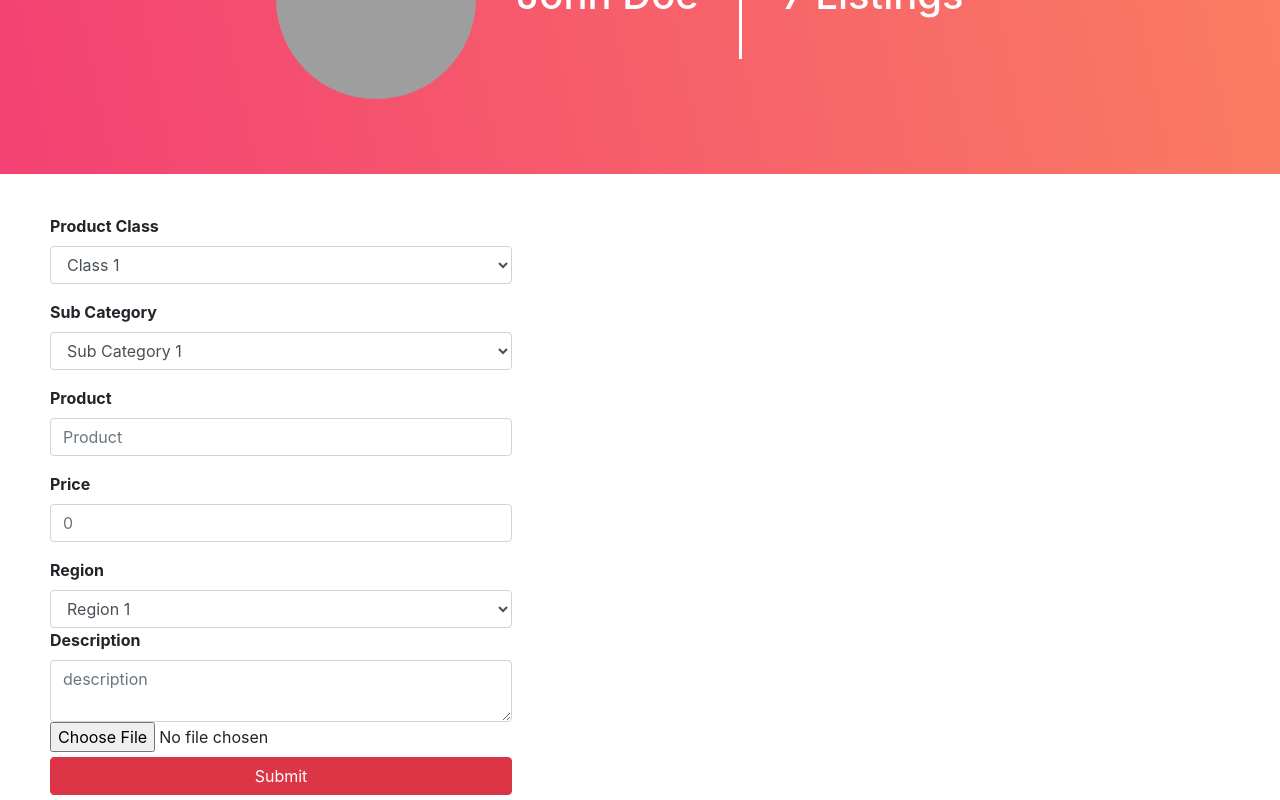
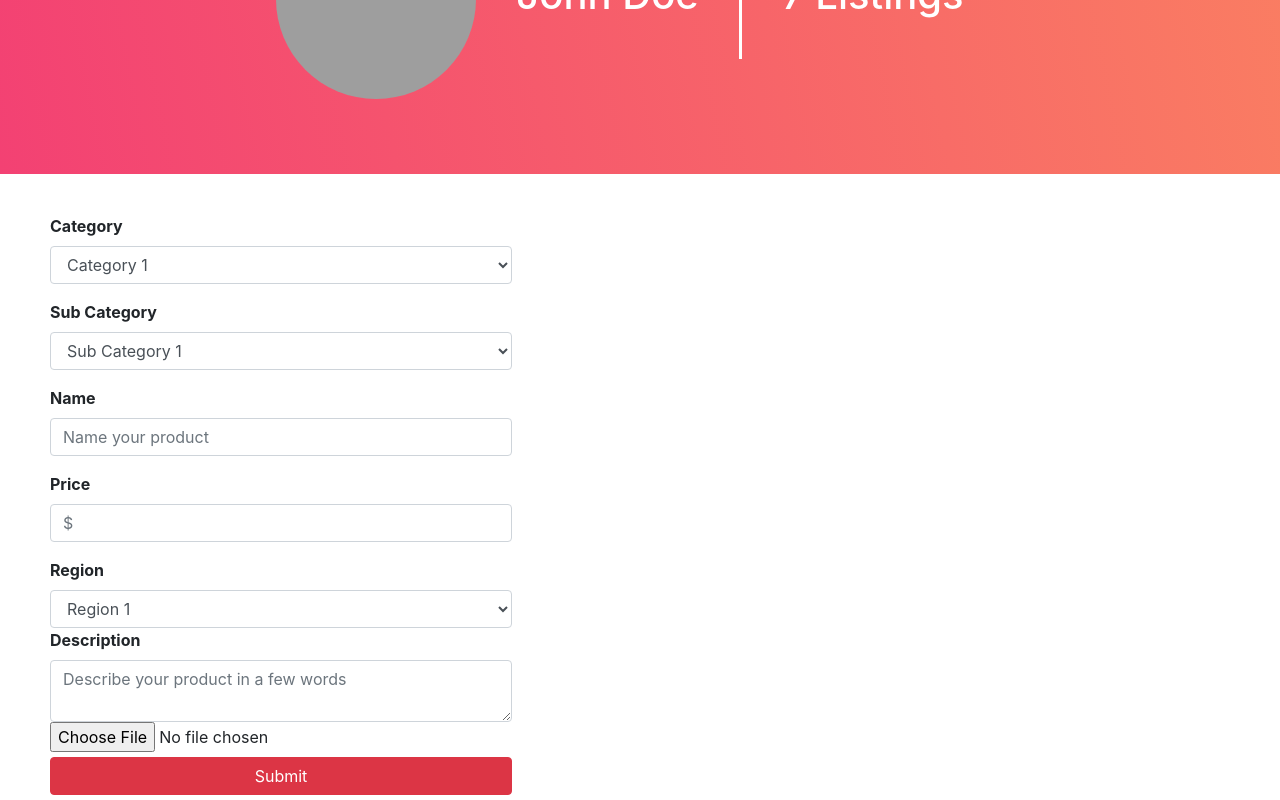
Before and after one commit to BW-African-Marketplace-3/marketplace-fe, a React (Create React App) app in the folder client/: page / in a window 1280 px wide. Shown: the part 550-1350 px from the top of the page. Built offline with nearby package versions, Linux system fonts and the light colour scheme; grey boxes are pictures that could not be loaded.

Commit message:
Fixed some bugs.

```diff
--- a/client/src/components/Profile/ProfileForm.js
+++ b/client/src/components/Profile/ProfileForm.js
@@ -18,47 +18,48 @@ const ProfileForm = () => {
 		console.log(e.target.value);
 	};
 
+	const submitForm = e => {
+		e.preventDefault();
+	};
 	return (
-		<Form className='profile__form'>
+		<Form onSubmit={submitForm} className='profile__form'>
 			<FormGroup>
-				<label htmlFor='productClass'>Product Class</label>
+				<label htmlFor='category'>Category</label>
 				<Input
-					id='productClass'
+					id='category'
 					type='select'
-					name='productClass'
-					placeholder='Product class'
+					name='category'
 					onChange={handleChanges}
 				>
-					<option>Class 1</option>
-					<option>Class 2</option>
-					<option>Class 3</option>
-					<option>Class 4</option>
+					<option value='1'>Category 1</option>
+					<option value='2'>Category 2</option>
+					<option value='3'>Category 3</option>
+					<option value='4'>Category 4</option>
 				</Input>
 			</FormGroup>
 
 			<FormGroup>
-				<Label htmlFor='subCategory'>Sub Category</Label>
+				<Label htmlFor='sub_category'>Sub Category</Label>
 				<Input
-					id='subCategory'
+					id='sub_category'
 					type='select'
-					name=''
-					placeholder='subCategory'
+					name='sub_category'
 					onChange={handleChanges}
 				>
-					<option>Sub Category 1</option>
-					<option>Sub Category 2</option>
-					<option>Sub Category 3</option>
-					<option>Sub Category 4</option>
+					<option value='1'>Sub Category 1</option>
+					<option value='2'>Sub Category 2</option>
+					<option value='3'>Sub Category 3</option>
+					<option value='4'>Sub Category 4</option>
 				</Input>
 			</FormGroup>
 
 			<FormGroup>
-				<Label htmlFor='product'>Product</Label>
+				<Label htmlFor='name'>Name</Label>
 				<Input
-					id='product'
+					id='name'
 					type='text'
-					name=''
-					placeholder='Product'
+					name='name'
+					placeholder='Name your product'
 					onChange={handleChanges}
 				/>
 			</FormGroup>
@@ -68,18 +69,18 @@ const ProfileForm = () => {
 				<Input
 					id='price'
 					type='number'
-					name=''
-					placeholder='0'
+					name='price'
+					placeholder='$'
 					onChange={handleChanges}
 				/>
 			</FormGroup>
 
 			<Label htmlFor='region'>Region</Label>
 			<Input id='region' type='select' name='region' onChange={handleChanges}>
-				<option>Region 1</option>
-				<option>Region 2</option>
-				<option>Region 3</option>
-				<option>Region 4</option>
+				<option value='1'>Region 1</option>
+				<option value='2'>Region 2</option>
+				<option value='3'>Region 3</option>
+				<option value='4'>Region 4</option>
 			</Input>
 
 			<Label htmlFor='description'>Description</Label>
@@ -87,7 +88,7 @@ const ProfileForm = () => {
 				type='textarea'
 				id='description'
 				name='description'
-				placeholder='description'
+				placeholder='Describe your product in a few words'
 				onChange={handleChanges}
 			/>
 			<Input type='file'>Upload Picture</Input>
```
